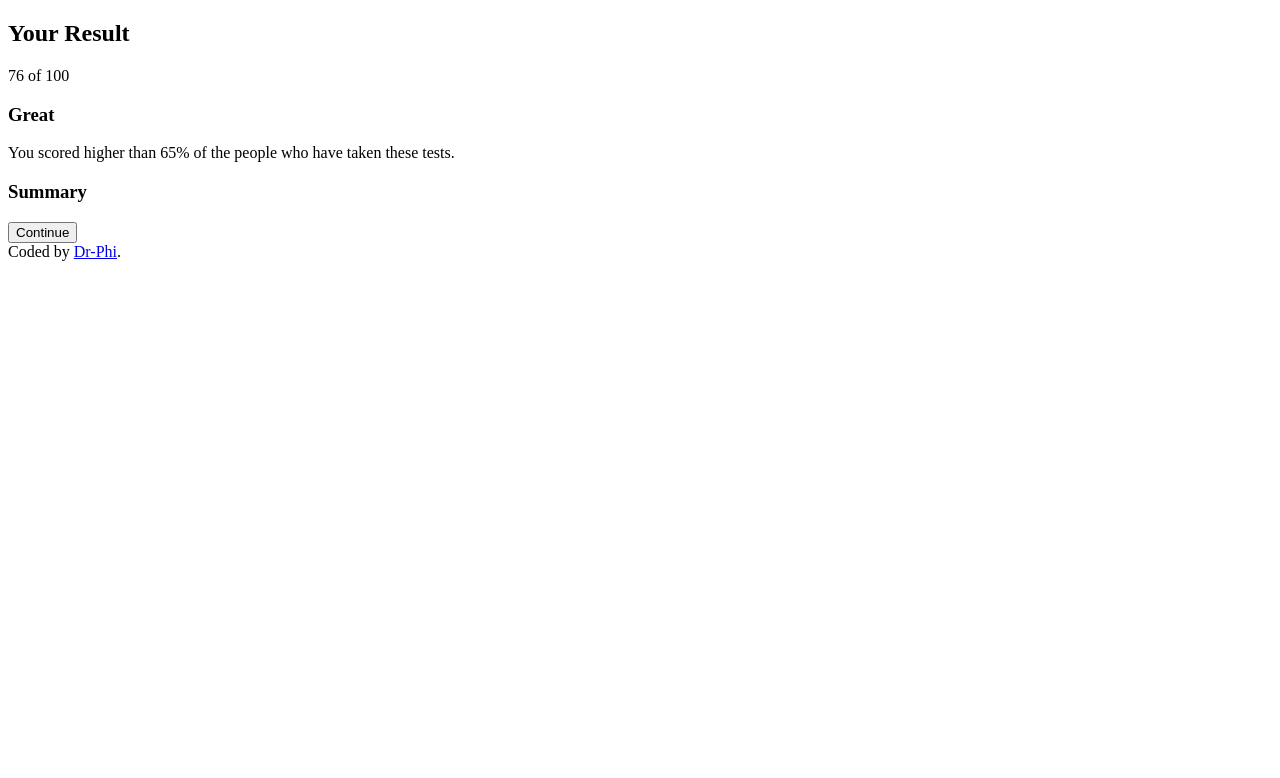
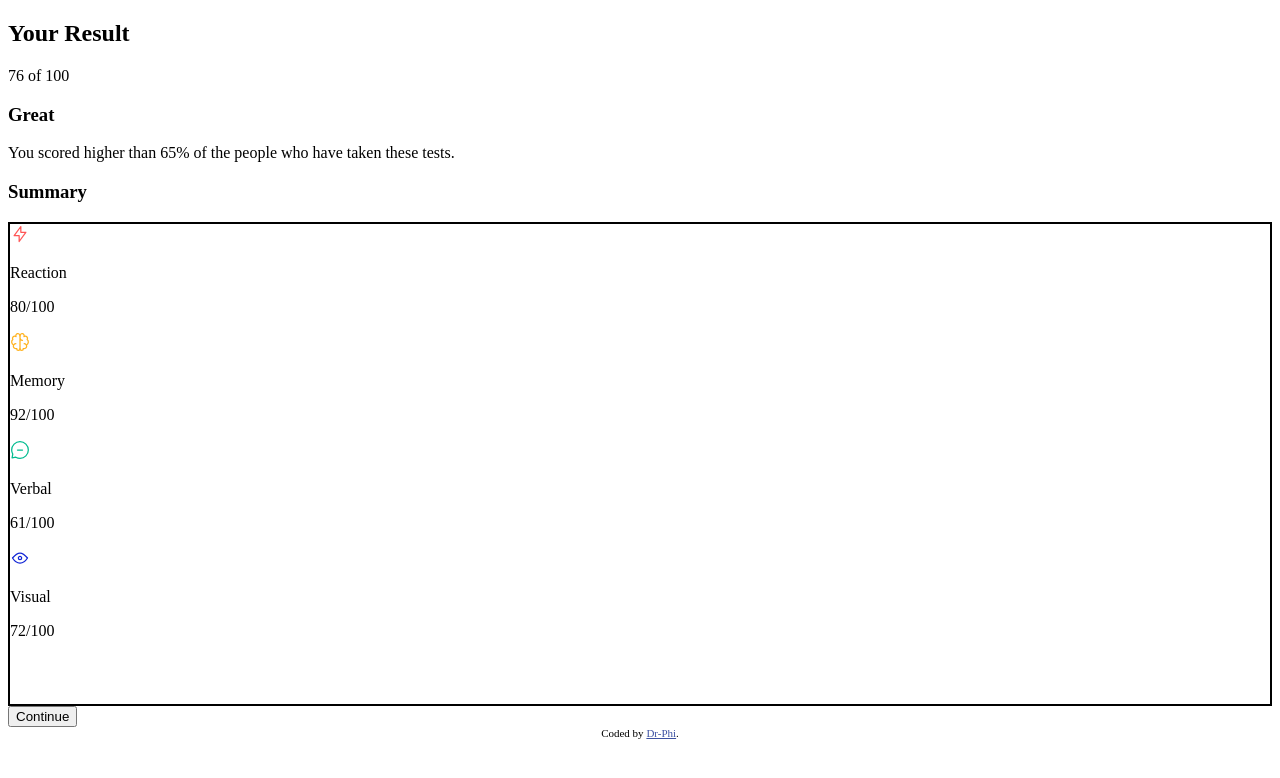
Before and after one commit to Dr-Phi/results-test-component, a plain HTML site: page index.html in a window 1280 px wide. Drawn offline with Linux system fonts and the light colour scheme.

Commit message:
Fetch data for article from JSON, next Desktop styles

```diff
--- a/index.html
+++ b/index.html
@@ -6,6 +6,7 @@
   <meta name="viewport" content="width=device-width, initial-scale=1.0">
 
   <link rel="icon" type="image/png" sizes="32x32" href="./assets/images/favicon-32x32.png">
+  <link rel="stylesheet" href="./styles.css">
 
   <title>Results Test</title>
 
@@ -27,7 +28,9 @@
       </header>
       <article>
         <h1 class="fs-400 clr--darkerblue">Summary</h1>
+        <div id="results"></div>
 
+        </div>
         <!-- Add content from JSON-->
         <button type="button">Continue</button>
 
@@ -51,6 +54,8 @@
   <div class="attribution">
     Coded by <a href="https://github.com/Dr-Phi">Dr-Phi</a>.
   </div>
+
+  <script src="./index.js"></script>
 </body>
 
 </html>
--- /dev/null
+++ b/index.js
@@ -0,0 +1,32 @@
+const URL = "./data.json";
+
+const handleErr = err => console.warn(err);
+
+function getDataFromJson() {
+  fetch(URL)
+    .then((res) => res.json())
+    .then((objs) => loadObjs(objs))
+    .finally(console.log("Finished"))
+    .catch(handleErr);
+
+  function loadObjs(objs) {
+    const divResults = document.querySelector("#results");
+    let toDOM = `
+    <div>
+    ${objs
+      .map((obj) => {
+        return `<object data=${obj.icon} class="icon"></object>
+         <p>${obj.category}</p>
+         <div class='score'>
+           <p><span>${obj.score}</span>/100</p>
+         </div>
+      `;
+      })
+      .join("")}
+    </div>`;
+    console.log(toDOM);
+    divResults.innerHTML = toDOM;
+  }
+}
+
+getDataFromJson()
--- a/styles.css
+++ b/styles.css
@@ -2,7 +2,10 @@
 
 
 
-
+#results{
+  min-height: 30rem;
+  border: 2px solid black;
+}
 
 
 
```
